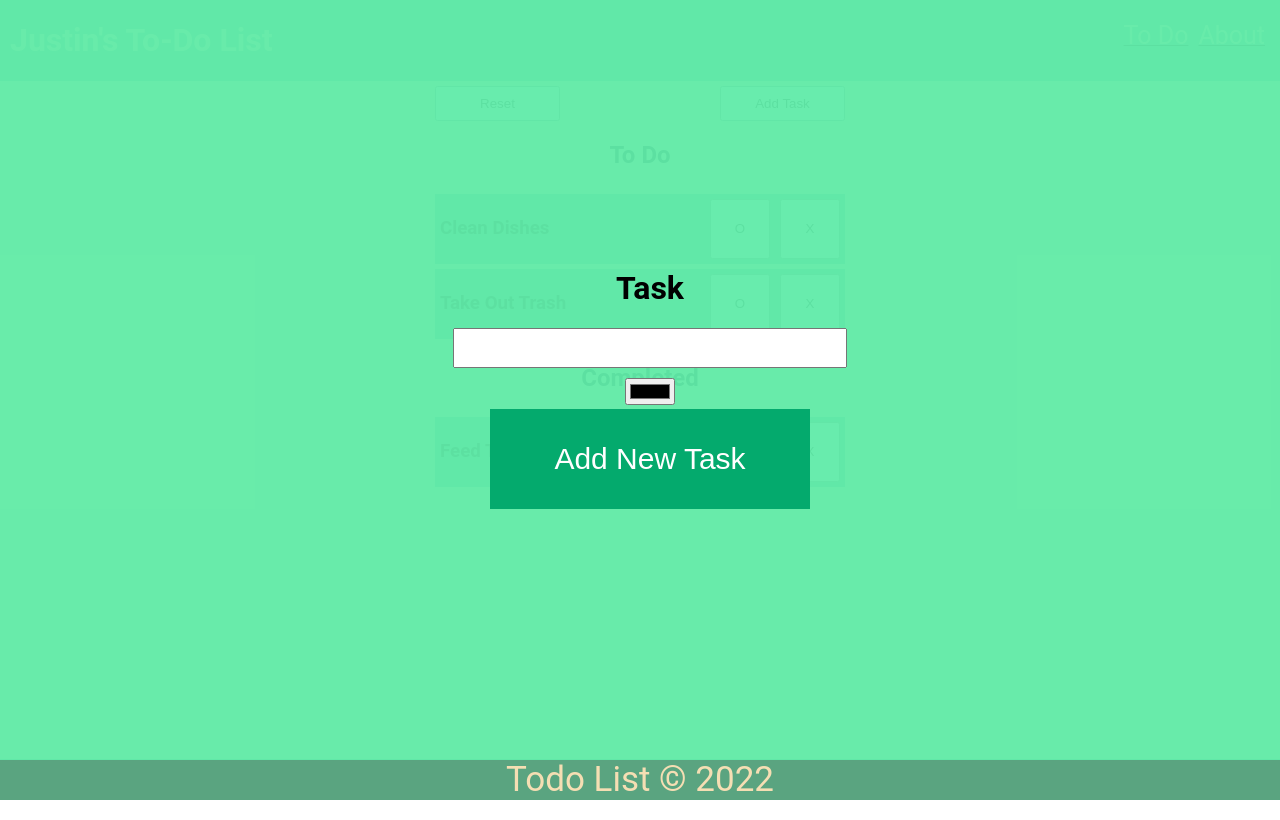
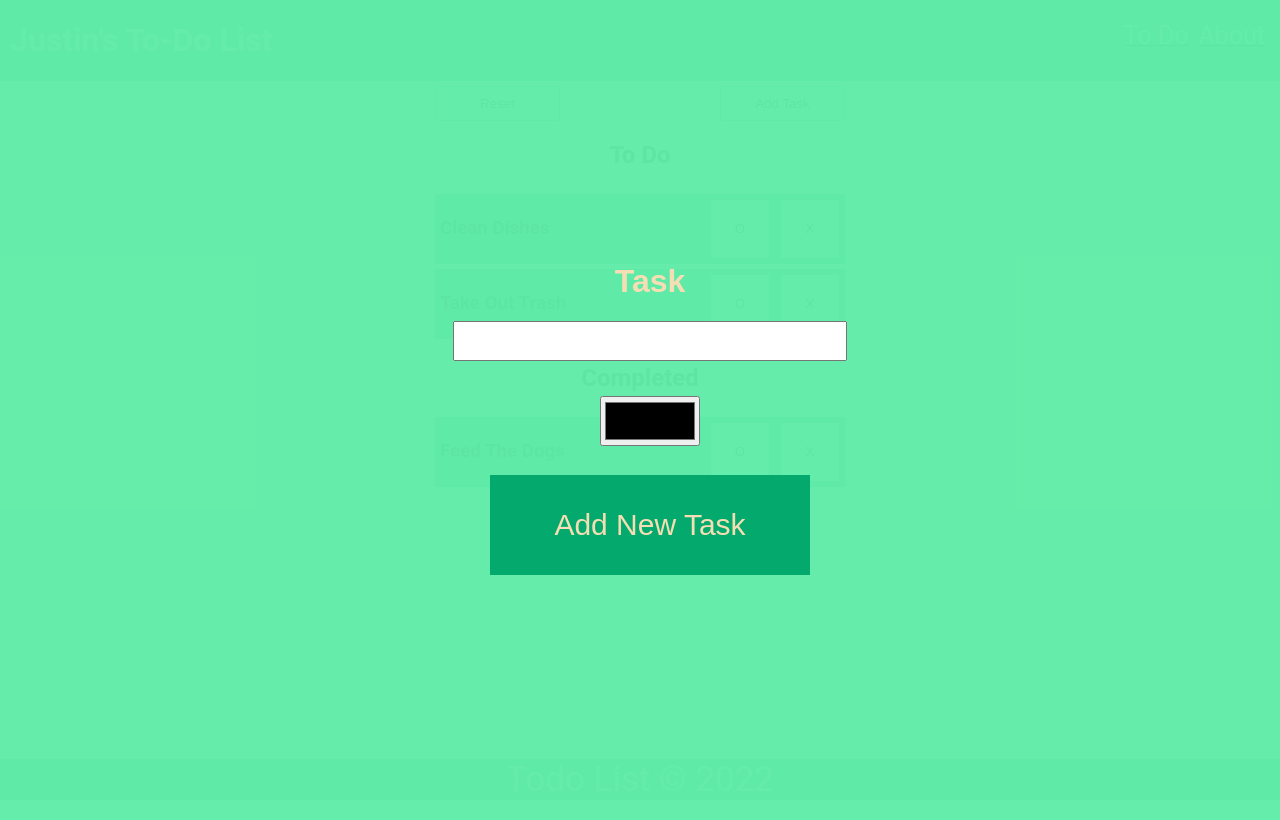
Before and after one commit to JustinMyerson/react-tasks-app, a React (Create React App) app: page /todos in a window 1280 px wide. Both pictures are taken after a click on the button "Add Task". Built offline with nearby package versions, Linux system fonts and the light colour scheme.

Commit message:
Add color to the payload

```diff
--- a/src/Components/NewTodoForm/NewTodoForm.css
+++ b/src/Components/NewTodoForm/NewTodoForm.css
@@ -5,11 +5,13 @@
   justify-content: center;
   position: absolute;
   width: 100%;
-  height: 92.5%;
+  height: 100%;
   top: 0;
   left: 0;
-  background: rgba(97, 237, 170, 0.95);
+  background: rgba(97, 237, 170, 0.97);
   padding: 10px;
+  font-family: Arial;
+  color: wheat;
 }
 
 .form {
@@ -23,11 +25,17 @@
   font-size: 30px;
 }
 
+.color-picker {
+  margin: 25px;
+  width: 100px;
+  height: 50px;
+}
+
 .submit-button {
   background-color: #04aa6d;
   border: none;
-  color: white;
-  padding: 8px 16px;
+  color: wheat;
+  padding: 8px;
   text-decoration: none;
   margin: 4px 2px;
   cursor: pointer;
--- a/src/Components/NewTodoForm/NewTodoForm.jsx
+++ b/src/Components/NewTodoForm/NewTodoForm.jsx
@@ -7,10 +7,13 @@ function AddTodoModal({ onAddNewTodo }) {
 
   const [color, setColor] = useState(null);
 
-  console.log("colorPicker, color");
-
   function onTitleChange(event) {
     setTitle(event.currentTarget.value);
+  }
+
+  function onColorChange(event) {
+    setColor(event.currentTarget.value);
+    console.log(event.currentTarget.value);
   }
 
   function onFormSubmit(event) {
@@ -18,7 +21,7 @@ function AddTodoModal({ onAddNewTodo }) {
     if (title === null) {
       return null;
     }
-    onAddNewTodo(title);
+    onAddNewTodo(title, color);
   }
 
   return (
@@ -33,9 +36,10 @@ function AddTodoModal({ onAddNewTodo }) {
           required
         />
         <input
+          className="color-picker"
           type="color"
           value={color}
-          onChange={(e) => setColor(e.target.value)}
+          onChange={onColorChange}
         />
         <button className="submit-button" type="submit" onClick={onFormSubmit}>
           Add New Task
--- a/src/Components/Todo/Todo.jsx
+++ b/src/Components/Todo/Todo.jsx
@@ -2,7 +2,14 @@ import React from "react";
 
 import "./Todo.css";
 
-function Todo({ id, title, isComplete, onDeleteTodo, toggleTaskCompleted }) {
+function Todo({
+  id,
+  title,
+  color,
+  isComplete,
+  onDeleteTodo,
+  toggleTaskCompleted,
+}) {
   function onDeleteClick(id) {
     onDeleteTodo(id);
   }
@@ -12,7 +19,8 @@ function Todo({ id, title, isComplete, onDeleteTodo, toggleTaskCompleted }) {
   }
 
   return (
-    <div className="todo-div">
+    <div className="todo-div" style={{ backgroundColor: { color } }}>
+      {console.log(color, title)}
       <div className="heading">
         <h3 className="h3-left">{title}</h3>
       </div>
--- a/src/Components/TodoList/TodoList.jsx
+++ b/src/Components/TodoList/TodoList.jsx
@@ -25,8 +25,9 @@ function TodoList() {
     setFormVisible(!isFormVisible);
   }
 
-  function onAddNewTodo(title) {
-    dispatch({ type: "addTodo", payload: title });
+  function onAddNewTodo(title, color) {
+    dispatch({ type: "addTodo", payload: { color: color, title: title } });
+    console.log(title, color);
     setFormVisible(!isFormVisible);
   }
 
--- a/src/reducers/tools.jsx
+++ b/src/reducers/tools.jsx
@@ -2,16 +2,19 @@ export const initialState = [
   {
     id: 0,
     title: "Clean dishes",
+    color: "#5aa480",
     isComplete: false,
   },
   {
     id: 1,
     title: "Take out trash",
+    color: "#5aa480",
     isComplete: false,
   },
   {
     id: 2,
     title: "Feed the dogs",
+    color: "#5aa480",
     isComplete: true,
   },
 ];
@@ -21,15 +24,18 @@ export function todoReducer(state = initialState, action) {
     case "addTodo":
       const newTodos = [...state];
       const newId = Math.floor(Math.random() * 9999999);
-      newTodos.push({ id: newId, title: action.payload, isComplete: false });
-      console.log(action.type);
+      console.log(action.payload);
+      newTodos.push({
+        id: newId,
+        title: action.payload,
+        color: action.payload.color,
+        isComplete: false,
+      });
       return newTodos;
     case "deleteTodo":
-      console.log(action.type);
       const updatedTodos = state.filter((todo) => todo.id !== action.payload);
       return updatedTodos;
     case "resetTodo":
-      console.log(action.type);
       return initialState;
     case "toggleCompleted":
       return state.map((todo) =>
@@ -38,7 +44,6 @@ export function todoReducer(state = initialState, action) {
           : todo
       );
     default:
-      console.log(action.type);
       return state;
   }
 }
```
